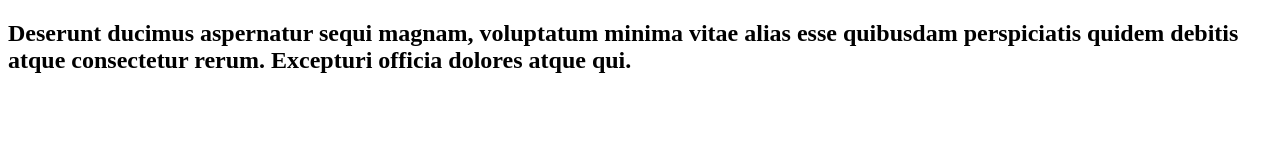
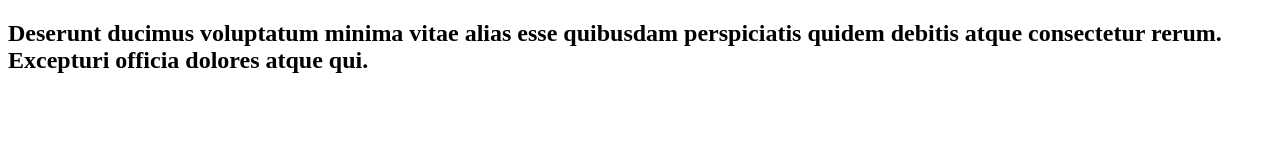
Before and after one commit to ishikavishwakarma/NEWPROJECT-IS, a plain HTML site: page index2.html in a window 1280 px wide. Drawn offline with Linux system fonts and the light colour scheme.

```diff
--- a/index2.html
+++ b/index2.html
@@ -6,6 +6,6 @@
     <title>Document</title>
 </head>
 <body>
-    <h2>Deserunt ducimus aspernatur sequi magnam, voluptatum minima vitae alias esse quibusdam perspiciatis quidem debitis atque consectetur rerum. Excepturi officia dolores atque qui.</h2>
+    <h2>Deserunt ducimus  voluptatum minima vitae alias esse quibusdam perspiciatis quidem debitis atque consectetur rerum. Excepturi officia dolores atque qui.</h2>
 </body>
 </html>
```
Also changed, not shown: index.html (+1 -1 lines).
